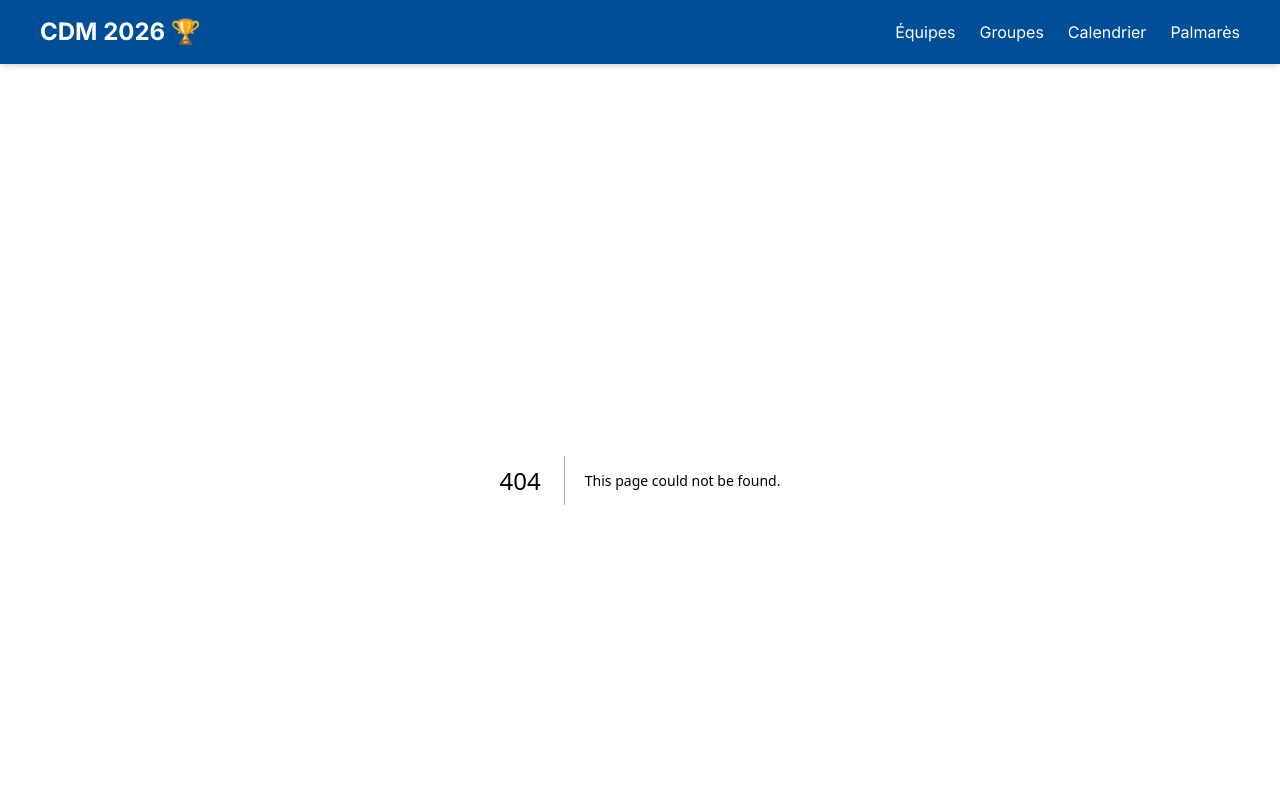
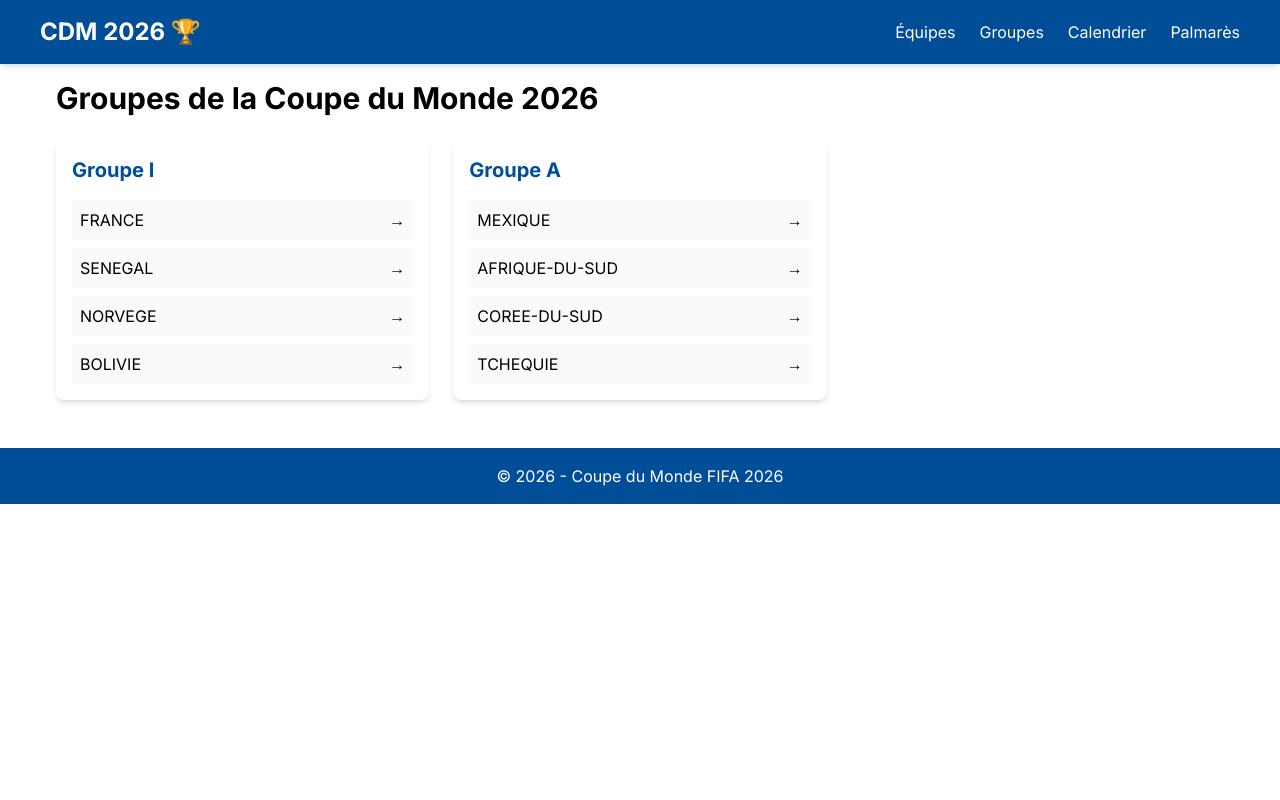
Before and after one commit to DuvalK78/coupe-du-monde-2026, a Next.js app: page /groups in a window 1280 px wide. Before the commit this address had no page. Shown: the top 800 px of the page. Built offline with nearby package versions, Linux system fonts and the light colour scheme.

Commit message:
Create page.tsx

```diff
--- /dev/null
+++ b/src/app/groups/page.tsx
@@ -0,0 +1,11 @@
+import GroupTable from "@/components/GroupTable";
+import groupsData from "@/data/groups.json";
+
+export default function GroupsPage() {
+  return (
+    <div>
+      <h1 className="text-3xl font-bold mb-6">Groupes de la Coupe du Monde 2026</h1>
+      <GroupTable groups={groupsData.groups} />
+    </div>
+  );
+}
```
